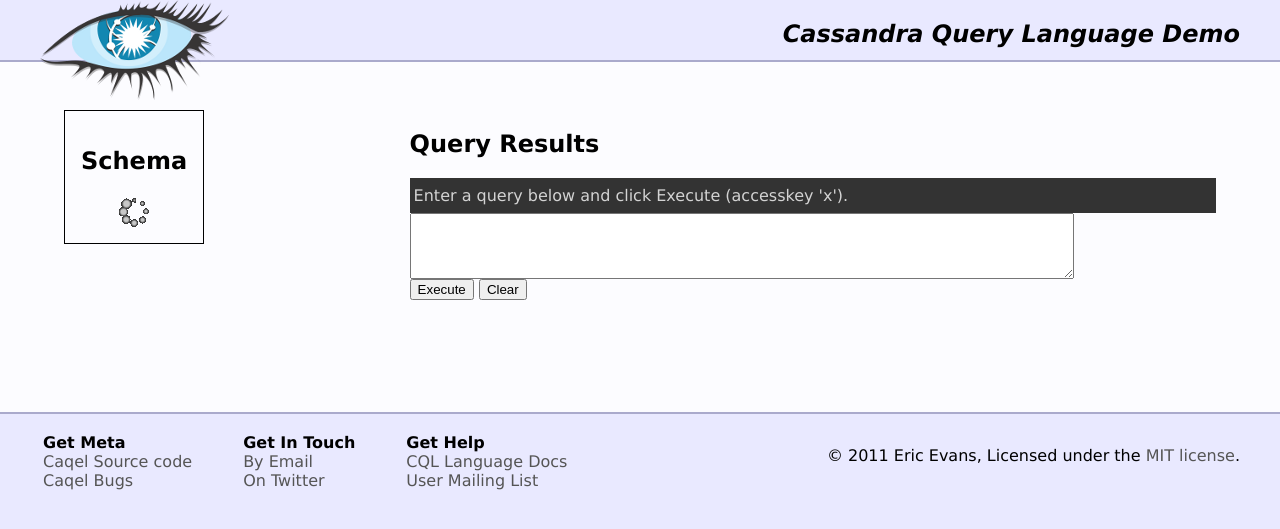
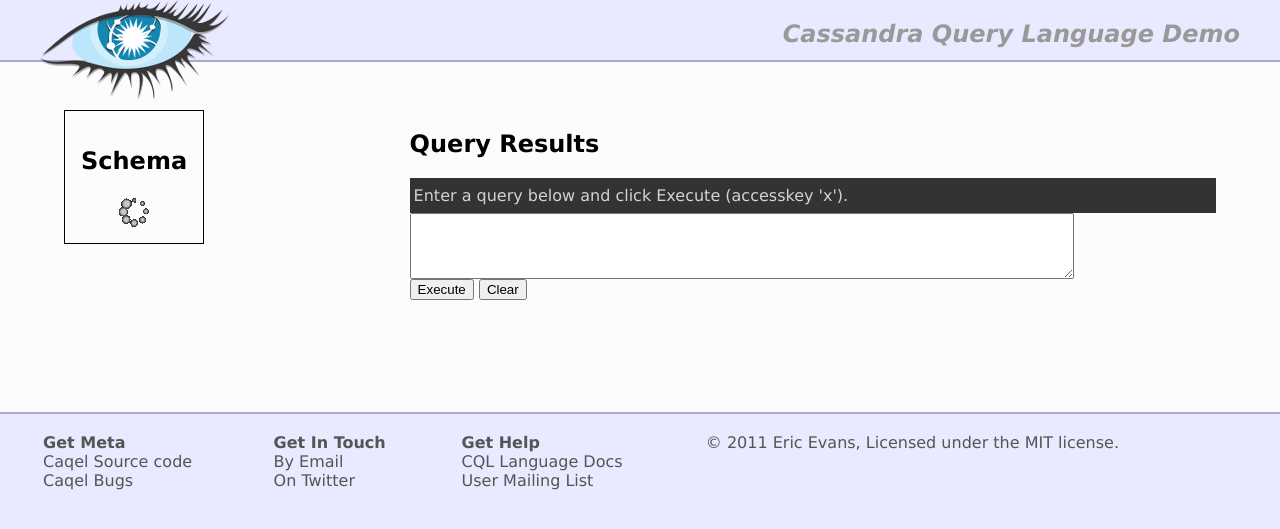
Before and after one commit to eevans/caqel, a Django app: template templates/index.html in a window 1280 px wide. Shown: the top 529 px of the page. Run offline with Django 3.2, Linux system fonts and the light colour scheme; the template is opened without the code that fills it, so the values that code supplies are empty; some libraries are stand-ins or nearby versions.

Commit message:
lighten up header/footer text

```diff
--- a/static/css/style.css
+++ b/static/css/style.css
@@ -21,6 +21,7 @@
 .header-text {
     float: right;
     font-style: italic;
+    color: #999;
 }
 
 #container {
@@ -73,6 +74,7 @@
     clear: both;
     height: 100px;
     padding: 1em 2.5em 0 2.5em;
+    color: #555;
 }
 
 #footer ul, h4 {
@@ -81,15 +83,14 @@
     padding: 0;
 }
 
+#footer table {
+    width: 100%;
+}
+
 #footer td {
     vertical-align: top;
     padding-right: 3em;
     white-space: nowrap;
-}
-
-.legal {
-    float: right;
-    margin: auto;
 }
 
 span.key {
--- a/templates/index.html
+++ b/templates/index.html
@@ -116,11 +116,6 @@
 </div>
 
 <div id="footer">
-    <div class="legal" style="vertical-align: middle">
-        <p>&copy; 2011 Eric Evans, Licensed under the
-            <a href="http://www.opensource.org/licenses/mit-license.php">
-                MIT license</a>.</p>
-    </div>
     <table>
         <tbody>
             <tr>
@@ -150,6 +145,10 @@
                             User Mailing List</a></li>
                     </ul>
                 </td>
+                <td>&copy; 2011 Eric Evans, Licensed under the
+                    <a href="http://www.opensource.org/licenses/mit-license.php">
+                        MIT license</a>.
+                </td>
             </tr>
         </tbody>
     </table>
```
